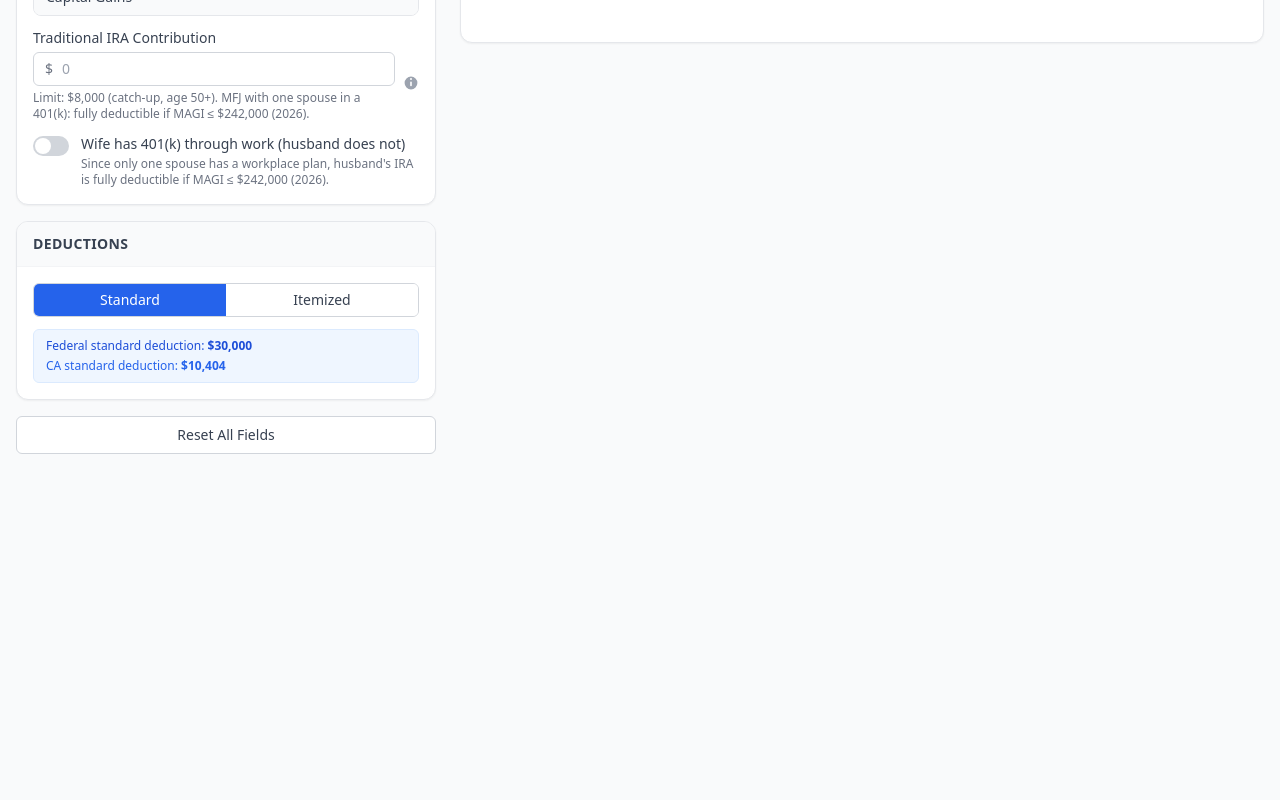
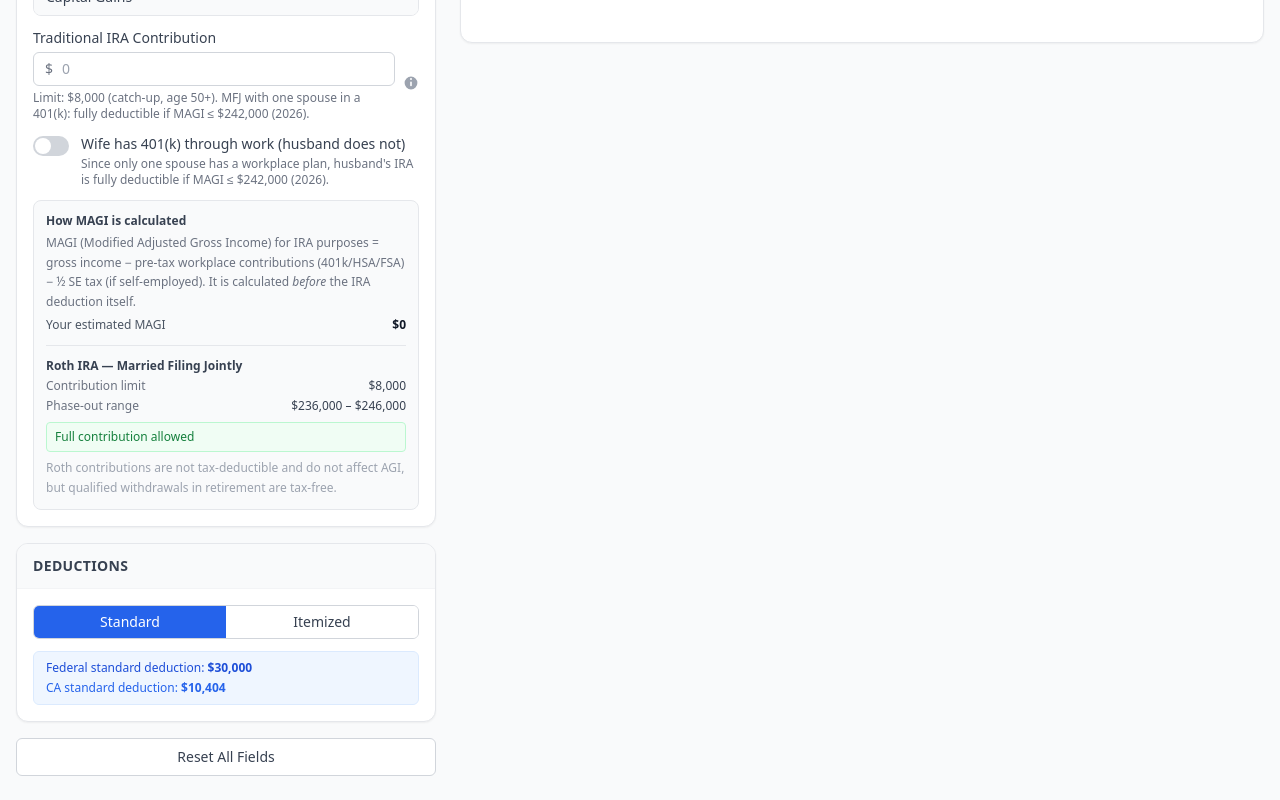
Before and after one commit to jparkley/react-spa-tax-genuis, a React (Vite) app: page / in a window 1280 px wide. Shown: the part 1241-2041 px from the top of the page. Before the commit the page ends 1719 px from the top, so only its background shows below. Built offline with nearby package versions, Linux system fonts and the light colour scheme.

Commit message:
Add MAGI item for Roth contribution income limit

```diff
--- a/src/components/inputs/IncomeSection.tsx
+++ b/src/components/inputs/IncomeSection.tsx
@@ -3,8 +3,9 @@ import { CurrencyInput } from '../ui/CurrencyInput';
 import { Toggle } from '../ui/Toggle';
 import { Tooltip } from '../ui/Tooltip';
 import { CapitalGainsSection } from './CapitalGainsSection';
+import { IraReferencePanel } from './IraReferencePanel';
 import { formatCurrency } from '../../lib/formatters';
-import type { TaxInputs } from '../../types/tax.types';
+import type { TaxInputs, FilingStatus } from '../../types/tax.types';
 
 interface IncomeSectionProps {
   inputs: Pick<
@@ -24,9 +25,12 @@ interface IncomeSectionProps {
   >;
   setField: <K extends keyof TaxInputs>(field: K, value: TaxInputs[K]) => void;
   iraContributionLimit: number;
+  magi: number;
+  filingStatus: FilingStatus;
+  rothPhaseOut: { start: number; end: number };
 }
 
-export function IncomeSection({ inputs, setField, iraContributionLimit }: IncomeSectionProps) {
+export function IncomeSection({ inputs, setField, iraContributionLimit, magi, filingStatus, rothPhaseOut }: IncomeSectionProps) {
   return (
     <SectionCard title="Income">
       <CurrencyInput
@@ -118,6 +122,13 @@ export function IncomeSection({ inputs, setField, iraContributionLimit }: Income
         onChange={(v) => setField('hasWorkplaceRetirementPlan', v)}
         helpText="Since only one spouse has a workplace plan, husband's IRA is fully deductible if MAGI ≤ $242,000 (2026)."
       />
+
+      <IraReferencePanel
+        magi={magi}
+        iraContributionLimit={iraContributionLimit}
+        filingStatus={filingStatus}
+        rothPhaseOut={rothPhaseOut}
+      />
     </SectionCard>
   );
 }
--- a/src/components/inputs/InputPanel.tsx
+++ b/src/components/inputs/InputPanel.tsx
@@ -33,6 +33,9 @@ export function InputPanel({ inputs, results, setField, onReset }: InputPanelPro
         inputs={inputs}
         setField={setField}
         iraContributionLimit={results.iraContributionLimit}
+        magi={results.magi}
+        filingStatus={inputs.filingStatus}
+        rothPhaseOut={yearData.federal.rothIra.contributionPhaseOut[inputs.filingStatus]}
       />
       <DeductionsSection
         inputs={inputs}
--- /dev/null
+++ b/src/components/inputs/IraReferencePanel.tsx
@@ -0,0 +1,93 @@
+import { formatCurrency } from '../../lib/formatters';
+import type { FilingStatus } from '../../types/tax.types';
+
+interface IraReferencePanelProps {
+  magi: number;
+  iraContributionLimit: number;
+  filingStatus: FilingStatus;
+  rothPhaseOut: { start: number; end: number };
+}
+
+function computeRothAllowed(magi: number, limit: number, start: number, end: number): number {
+  if (magi <= start) return limit;
+  if (magi >= end) return 0;
+  // Proportional reduction, rounded to nearest $10; minimum $200 if still eligible
+  const raw = limit * (end - magi) / (end - start);
+  const rounded = Math.round(raw / 10) * 10;
+  return rounded < 200 ? 200 : rounded;
+}
+
+const FILING_STATUS_LABELS: Record<FilingStatus, string> = {
+  single: 'Single',
+  mfj:    'Married Filing Jointly',
+  mfs:    'Married Filing Separately',
+  hoh:    'Head of Household',
+  qss:    'Qualifying Surviving Spouse',
+};
+
+export function IraReferencePanel({
+  magi,
+  iraContributionLimit,
+  filingStatus,
+  rothPhaseOut,
+}: IraReferencePanelProps) {
+  const { start, end } = rothPhaseOut;
+  const rothAllowed = computeRothAllowed(magi, iraContributionLimit, start, end);
+
+  const status: 'full' | 'partial' | 'none' =
+    magi <= start ? 'full' : magi >= end ? 'none' : 'partial';
+
+  const statusConfig = {
+    full:    { label: 'Full contribution allowed', color: 'text-green-700 bg-green-50 border-green-200' },
+    partial: { label: `Partial: ~${formatCurrency(rothAllowed)} allowed`, color: 'text-amber-700 bg-amber-50 border-amber-200' },
+    none:    { label: 'Not eligible (MAGI too high)', color: 'text-red-700 bg-red-50 border-red-200' },
+  };
+
+  return (
+    <div className="rounded-lg border border-gray-200 bg-gray-50 p-3 space-y-3 text-xs">
+
+      {/* MAGI explanation */}
+      <div>
+        <p className="font-semibold text-gray-700 mb-1">How MAGI is calculated</p>
+        <p className="text-gray-500 leading-relaxed">
+          MAGI (Modified Adjusted Gross Income) for IRA purposes ={' '}
+          gross income &minus; pre-tax workplace contributions (401k/HSA/FSA)
+          {' '}&minus; ½ SE tax (if self-employed).
+          It is calculated <em>before</em> the IRA deduction itself.
+        </p>
+        <div className="mt-1.5 flex items-center justify-between">
+          <span className="text-gray-600">Your estimated MAGI</span>
+          <span className="font-semibold text-gray-900 tabular-nums">{formatCurrency(magi)}</span>
+        </div>
+      </div>
+
+      <div className="border-t border-gray-200" />
+
+      {/* Roth IRA reference */}
+      <div>
+        <p className="font-semibold text-gray-700 mb-1">
+          Roth IRA — {FILING_STATUS_LABELS[filingStatus]}
+        </p>
+        <div className="space-y-1">
+          <div className="flex items-center justify-between">
+            <span className="text-gray-500">Contribution limit</span>
+            <span className="tabular-nums text-gray-700">{formatCurrency(iraContributionLimit)}</span>
+          </div>
+          <div className="flex items-center justify-between">
+            <span className="text-gray-500">Phase-out range</span>
+            <span className="tabular-nums text-gray-700">
+              {formatCurrency(start)} – {formatCurrency(end)}
+            </span>
+          </div>
+        </div>
+        <div className={`mt-2 rounded px-2 py-1.5 border font-medium ${statusConfig[status].color}`}>
+          {statusConfig[status].label}
+        </div>
+        <p className="mt-1.5 text-gray-400 leading-relaxed">
+          Roth contributions are not tax-deductible and do not affect AGI, but qualified
+          withdrawals in retirement are tax-free.
+        </p>
+      </div>
+    </div>
+  );
+}
--- a/src/data/taxData.ts
+++ b/src/data/taxData.ts
@@ -165,6 +165,15 @@ export const taxData2026: YearTaxData = {
       },
       phaseOutRate: 50, // $50 reduction per $1,000 over threshold (ceiling division)
     },
+    rothIra: {
+      contributionPhaseOut: {
+        single: { start: 150000, end: 165000 },
+        mfj:    { start: 236000, end: 246000 },
+        mfs:    { start: 0,      end: 10000  },
+        hoh:    { start: 150000, end: 165000 },
+        qss:    { start: 236000, end: 246000 },
+      },
+    },
     ira: {
       contributionLimit:      7000,
       catchUpContributionLimit: 8000,
--- a/src/lib/calculator.ts
+++ b/src/lib/calculator.ts
@@ -364,6 +364,7 @@ export function calculateTaxes(inputs: TaxInputs, yearData: YearTaxData): TaxRes
 
   return {
     grossIncome,
+    magi: afterSeAgi,
     iraContributionLimit,
     deductibleIraAmount,
     agi,
```
Also changed, not shown: src/types/tax.types.ts (+8 -0 lines).
